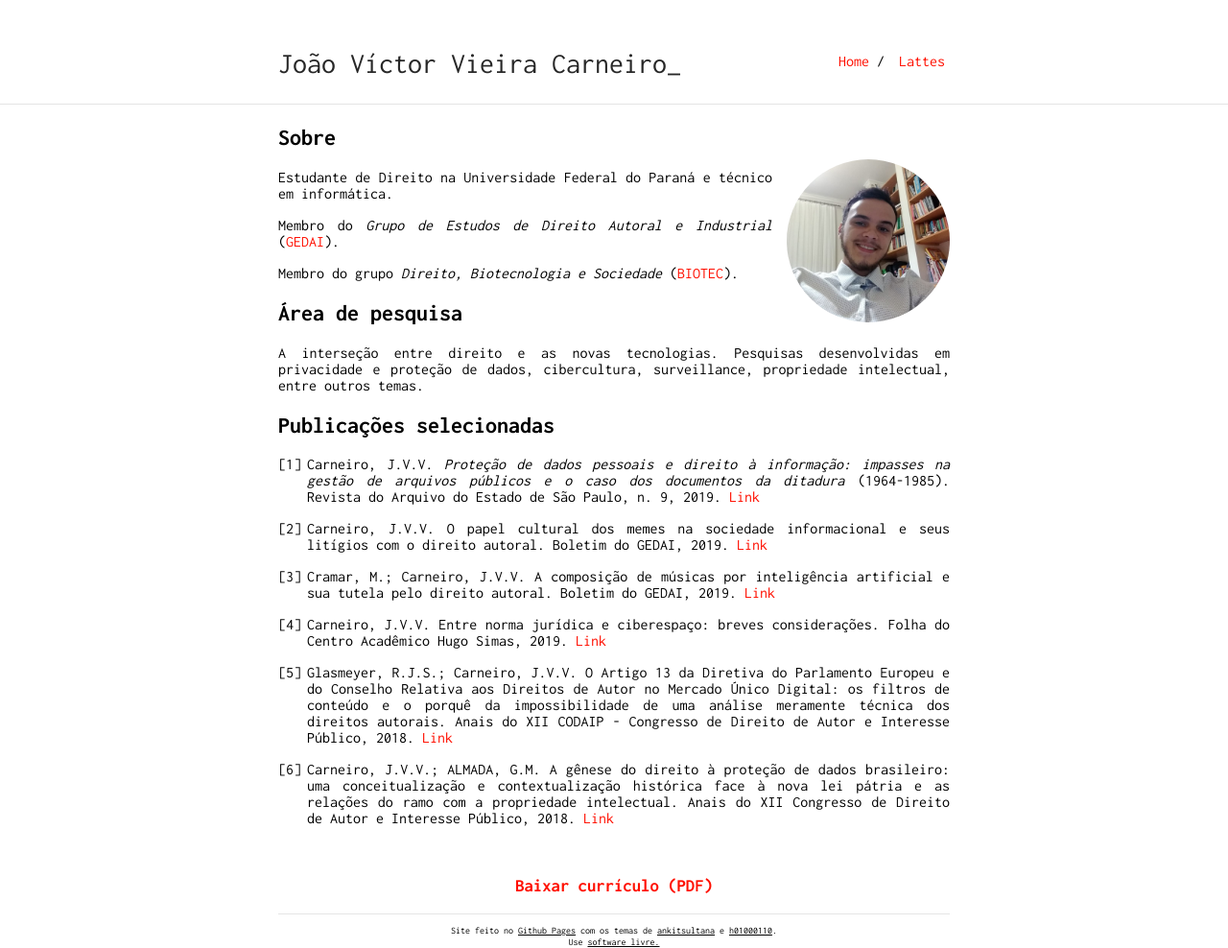
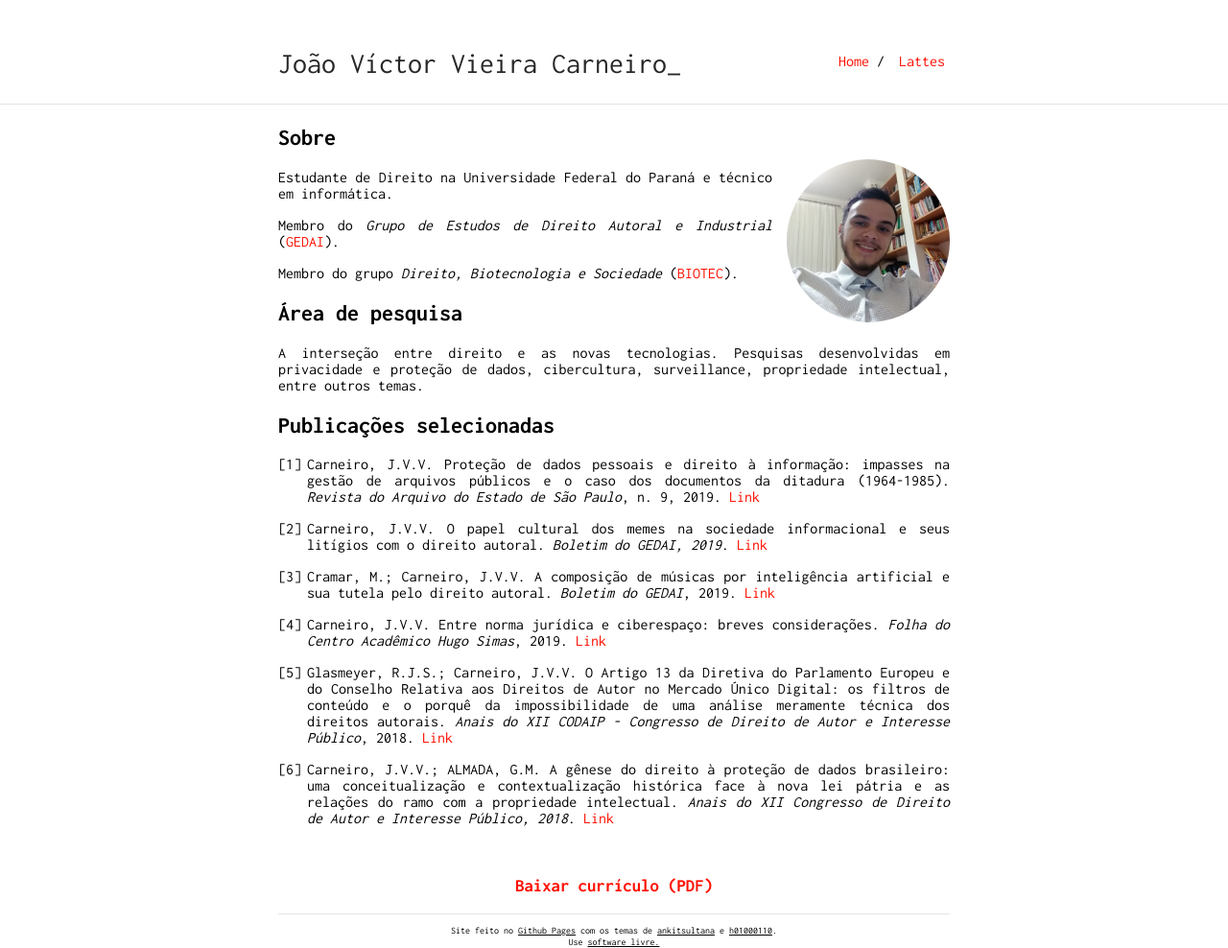
Before and after one commit to joaovvcarneiro/joaovvcarneiro.github.io, a Jekyll site: the page built from index.md, in a window 1280 px wide. Shown: the whole page at 96% size. Built offline with Jekyll 4.4.1, drawn with Linux system fonts in a browser that asks for light colours.

```diff
--- a/index.md
+++ b/index.md
@@ -19,17 +19,17 @@ A interseção entre direito e as novas tecnologias. Pesquisas desenvolvidas em
 
 ## Publicações selecionadas
 
-1. Carneiro, J.V.V. *Proteção de dados pessoais e direito à informação: impasses na gestão de arquivos públicos e o caso dos documentos da ditadura* (1964-1985). Revista do Arquivo do Estado de São Paulo, n. 9, 2019. [Link](http://www.arquivoestado.sp.gov.br/revista_do_arquivo/09/artigo_03.php)
+1. Carneiro, J.V.V. Proteção de dados pessoais e direito à informação: impasses na gestão de arquivos públicos e o caso dos documentos da ditadura (1964-1985). _Revista do Arquivo do Estado de São Paulo_, n. 9, 2019. [Link](http://www.arquivoestado.sp.gov.br/revista_do_arquivo/09/artigo_03.php)
 
-2. Carneiro, J.V.V. O papel cultural dos memes na sociedade informacional e seus litígios com o direito autoral. Boletim do GEDAI, 2019. [Link](http://www.gedai.com.br/junho-2019/o-papel-cultural-dos-memes-na-sociedade-informacional-e-seus-litigios-com-o-direito-autoral/)
+2. Carneiro, J.V.V. O papel cultural dos memes na sociedade informacional e seus litígios com o direito autoral. _Boletim do GEDAI, 2019_. [Link](http://www.gedai.com.br/junho-2019/o-papel-cultural-dos-memes-na-sociedade-informacional-e-seus-litigios-com-o-direito-autoral/)
 
-3. Cramar, M.; Carneiro, J.V.V. A composição de músicas por inteligência artificial e sua tutela pelo direito autoral. Boletim do GEDAI, 2019. [Link](http://www.gedai.com.br/outubro-de-2019/a-composicao-de-musicas-por-inteligencia-artificial-e-sua-tutela-pelo-direito-autoral/)
+3. Cramar, M.; Carneiro, J.V.V. A composição de músicas por inteligência artificial e sua tutela pelo direito autoral. _Boletim do GEDAI_, 2019. [Link](http://www.gedai.com.br/outubro-de-2019/a-composicao-de-musicas-por-inteligencia-artificial-e-sua-tutela-pelo-direito-autoral/)
 
-4. Carneiro, J.V.V. Entre norma jurídica e ciberespaço: breves considerações. Folha do Centro Acadêmico Hugo Simas, 2019. [Link](https://drive.google.com/file/d/1r6appTMrU0cIBbHbb7Z3W56hl86UV-ea/view#page=6)
+4. Carneiro, J.V.V. Entre norma jurídica e ciberespaço: breves considerações. _Folha do Centro Acadêmico Hugo Simas_, 2019. [Link](https://drive.google.com/file/d/1r6appTMrU0cIBbHbb7Z3W56hl86UV-ea/view#page=6)
 
-5. Glasmeyer, R.J.S.; Carneiro, J.V.V. O Artigo 13 da Diretiva do Parlamento Europeu e do Conselho Relativa aos Direitos de Autor no Mercado Único Digital: os filtros de conteúdo e o porquê da impossibilidade de uma análise meramente técnica dos direitos autorais. Anais do XII CODAIP - Congresso de Direito de Autor e Interesse Público, 2018. [Link](http://www.gedai.com.br/wp-content/uploads/2019/05/002-O-ARTIGO-13-DA-DIRETIVA-DO-PARLAMENTO-EUROPEU.pdf)
+5. Glasmeyer, R.J.S.; Carneiro, J.V.V. O Artigo 13 da Diretiva do Parlamento Europeu e do Conselho Relativa aos Direitos de Autor no Mercado Único Digital: os filtros de conteúdo e o porquê da impossibilidade de uma análise meramente técnica dos direitos autorais. _Anais do XII CODAIP - Congresso de Direito de Autor e Interesse Público_, 2018. [Link](http://www.gedai.com.br/wp-content/uploads/2019/05/002-O-ARTIGO-13-DA-DIRETIVA-DO-PARLAMENTO-EUROPEU.pdf)
 
-6. Carneiro, J.V.V.; ALMADA, G.M. A gênese do direito à proteção de dados brasileiro: uma conceitualização e contextualização histórica face à nova lei pátria e as relações do ramo com a propriedade intelectual. Anais do XII Congresso de Direito de Autor e Interesse Público, 2018. [Link](http://www.gedai.com.br/wp-content/uploads/2019/06/033-A-G%C3%8ANESE-DO-DIREITO-%C3%80-PROTE%C3%87%C3%83O-DE-DADOS-BRASILEIRO.pdf)
+6. Carneiro, J.V.V.; ALMADA, G.M. A gênese do direito à proteção de dados brasileiro: uma conceitualização e contextualização histórica face à nova lei pátria e as relações do ramo com a propriedade intelectual. _Anais do XII Congresso de Direito de Autor e Interesse Público, 2018_. [Link](http://www.gedai.com.br/wp-content/uploads/2019/06/033-A-G%C3%8ANESE-DO-DIREITO-%C3%80-PROTE%C3%87%C3%83O-DE-DADOS-BRASILEIRO.pdf)
 
 <br>
 
```
